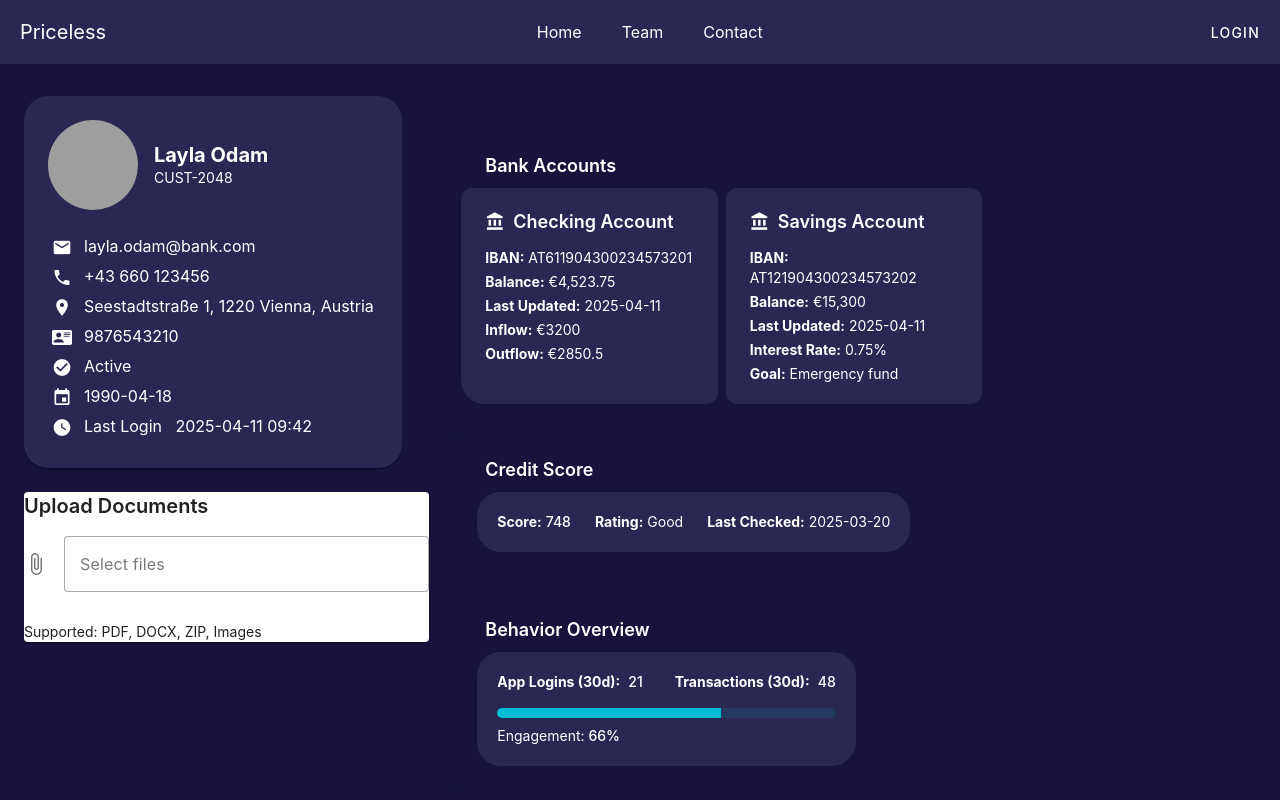
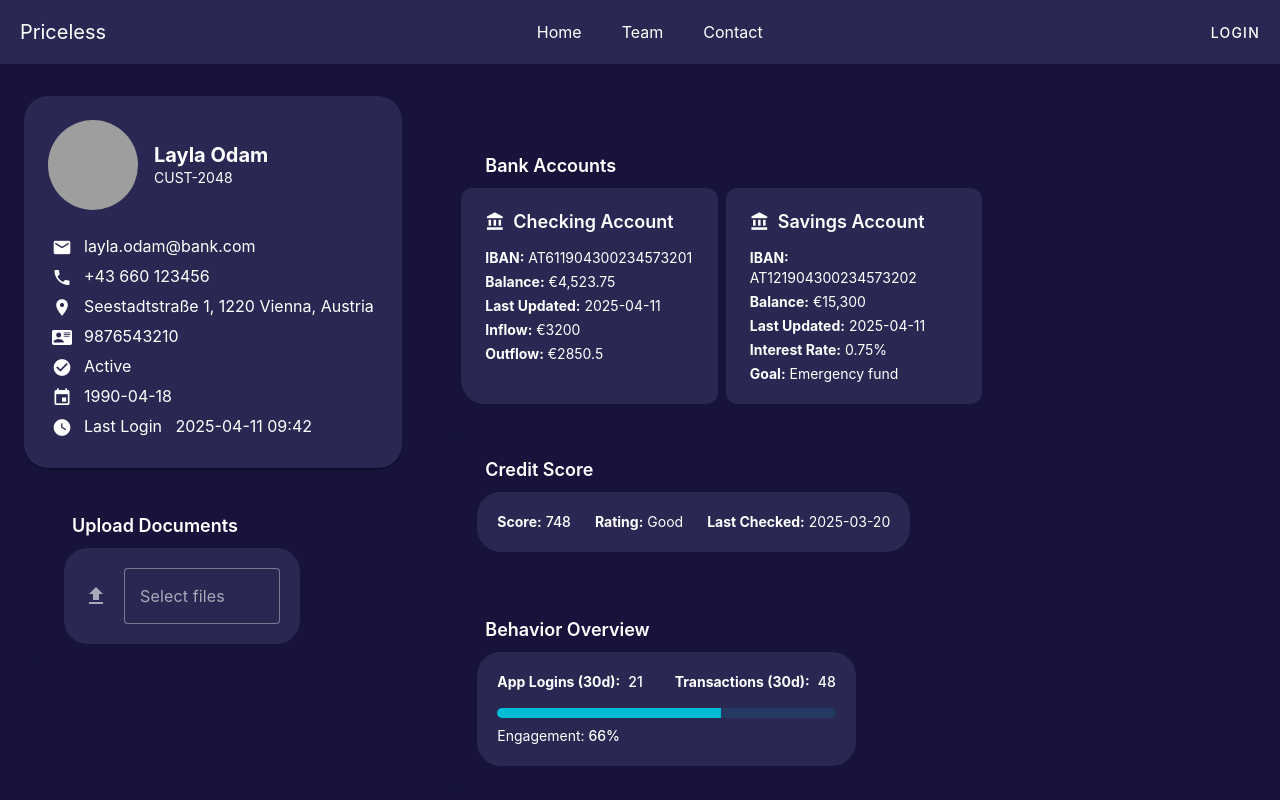
Before and after one commit to liliaGerber/SwissHack25-Priceless, a Vue app in the folder frontend/: page / in a window 1280 px wide. Shown: the top 800 px of the page. Built offline with nearby package versions, Linux system fonts and the light colour scheme; grey boxes are pictures that could not be loaded.

Commit message:
add file upload

```diff
--- a/frontend/src/components/userDashboard/DocumentUploader.vue
+++ b/frontend/src/components/userDashboard/DocumentUploader.vue
@@ -1,20 +1,71 @@
 <template>
-  <v-card class="p-4">
-    <h3 class="font-semibold text-xl mb-4">Upload Documents</h3>
-    <v-file-input
-      multiple
-      label="Select files"
-      variant="outlined"
-      accept=".pdf,.doc,.zip,.png,.jpg"
-      @change="handleUpload"
-    />
-    <div class="mt-2 text-sm text-gray-600">Supported: PDF, DOCX, ZIP, Images</div>
+  <v-card
+      flat
+      class="bg-background text-white px-6 py-5 rounded-xl w-full max-w-fit min-w-[300px]"
+  >
+    <!-- Title Row -->
+    <div class="flex items-center gap-2 mb-2">
+      <h2 class="text-lg font-semibold px-6 pt-0 pb-0">Upload Documents</h2>
+    </div>
+
+    <!-- Upload Section -->
+    <div class="bg-secondary-background ml-4 p-5 rounded-xl space-y-4">
+      <!-- Upload Input -->
+      <v-file-input
+          v-model="uploadedFiles"
+          label="Select files"
+          multiple
+          show-size
+          prepend-icon="mdi-upload"
+          class="text-white"
+          hide-details
+          variant="outlined"
+          @update:model-value="handleUpload"
+      />
+
+      <!-- Uploaded File List -->
+      <div v-if="fileList.length" class="space-y-3">
+        <h3 class="text-sm font-semibold text-gray-400">Uploaded Files</h3>
+        <div
+            v-for="(file, index) in fileList"
+            :key="index"
+            class="flex items-center justify-between bg-[#2A2C3B] px-4 py-2 rounded-md text-sm"
+        >
+          <div>
+            <p class="text-white font-medium">{{ file.name }}</p>
+            <p class="text-gray-400 text-xs">{{ (file.size / 1024).toFixed(1) }} KB</p>
+          </div>
+          <v-btn
+              icon
+              size="small"
+              class="text-red-400"
+              @click="removeFile(index)"
+              variant="text"
+          >
+            <v-icon>mdi-close</v-icon>
+          </v-btn>
+        </div>
+      </div>
+    </div>
   </v-card>
 </template>
 
-<script setup lang="ts">
-const handleUpload = (files: File[]) => {
-  console.log('Uploaded files:', files)
-  // handle upload logic here (emit or call API)
+<script lang="ts" setup>
+import { ref } from 'vue'
+
+const uploadedFiles = ref<File[] | null>(null)
+const fileList = ref<File[]>([])
+
+function handleUpload(files: File[] | null) {
+  if (!files) return
+  // Add files without replacing existing
+  const existingNames = new Set(fileList.value.map(f => f.name))
+  const newFiles = files.filter(file => !existingNames.has(file.name))
+  fileList.value.push(...newFiles)
+  uploadedFiles.value = null // reset input
+}
+
+function removeFile(index: number) {
+  fileList.value.splice(index, 1)
 }
 </script>
```
